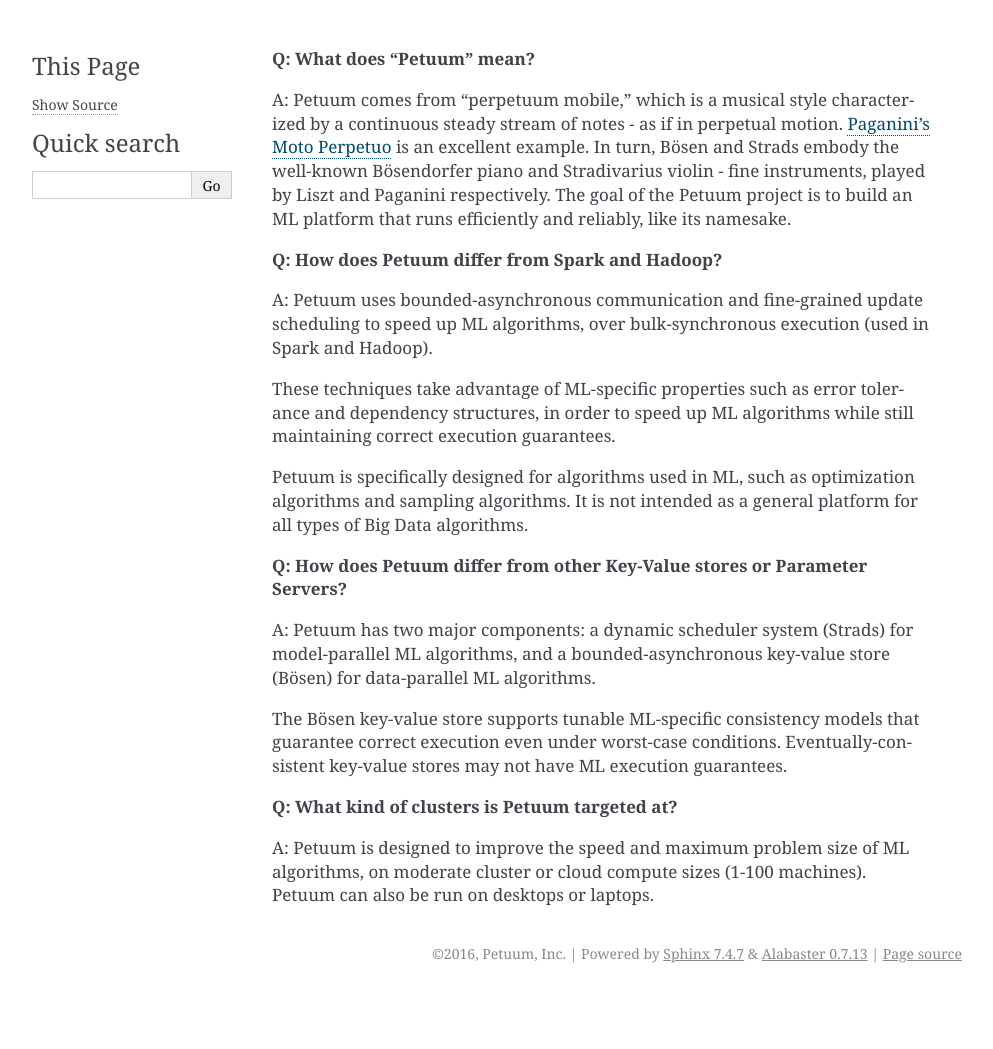
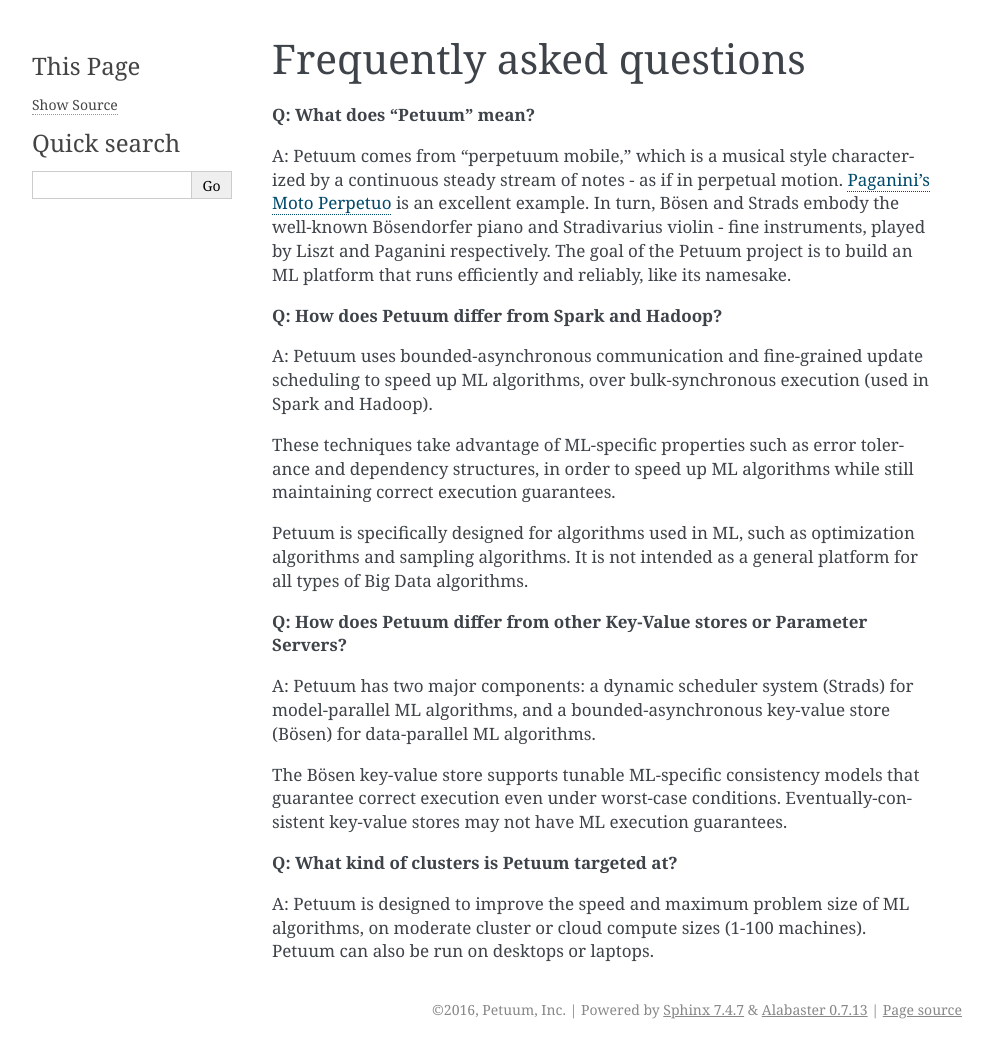
Before and after one commit to sailing-pmls/pmls.readthedocs.io, a Sphinx documentation site: the page built from docs/faq.md, in a window 1280 px wide. Shown: the whole page, without its empty margins (148-1141 px from the left). Built offline with Sphinx 7.4.7, drawn with Linux system fonts in a browser that asks for light colours; before the commit the page ends 993 px from its top, so only the background shows below that.

Commit message:
Update faq.md

```diff
--- a/docs/faq.md
+++ b/docs/faq.md
@@ -1,3 +1,5 @@
+# Frequently asked questions
+
 **Q: What does "Petuum" mean?**
 
 A: Petuum comes from "perpetuum mobile," which is a musical style characterized by a continuous steady stream of notes - as if in perpetual motion. [Paganini's Moto Perpetuo](https://www.youtube.com/watch?feature=player_detailpage&v=dPRWshWq9E4#t=3) is an excellent example. In turn, Bösen and Strads embody the well-known Bösendorfer piano and Stradivarius violin - fine instruments, played by Liszt and Paganini respectively. The goal of the Petuum project is to build an ML platform that runs efficiently and reliably, like its namesake.
```
